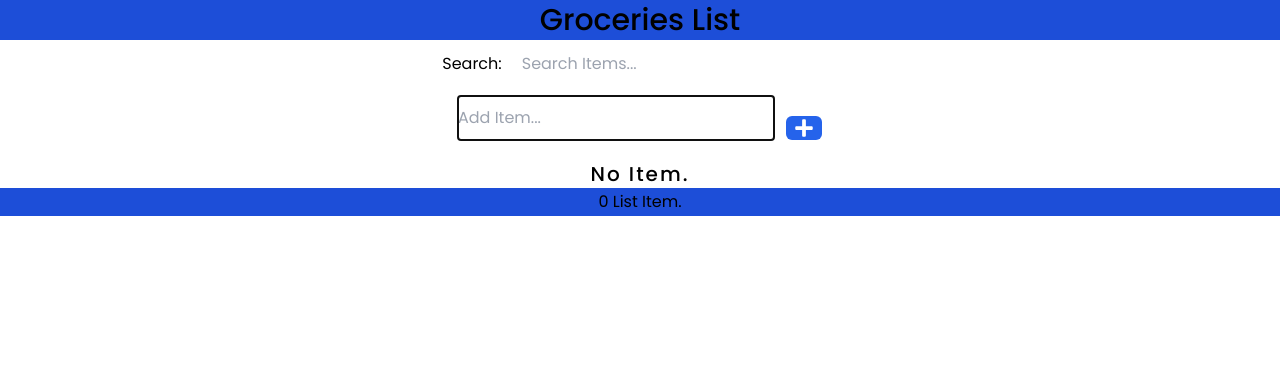
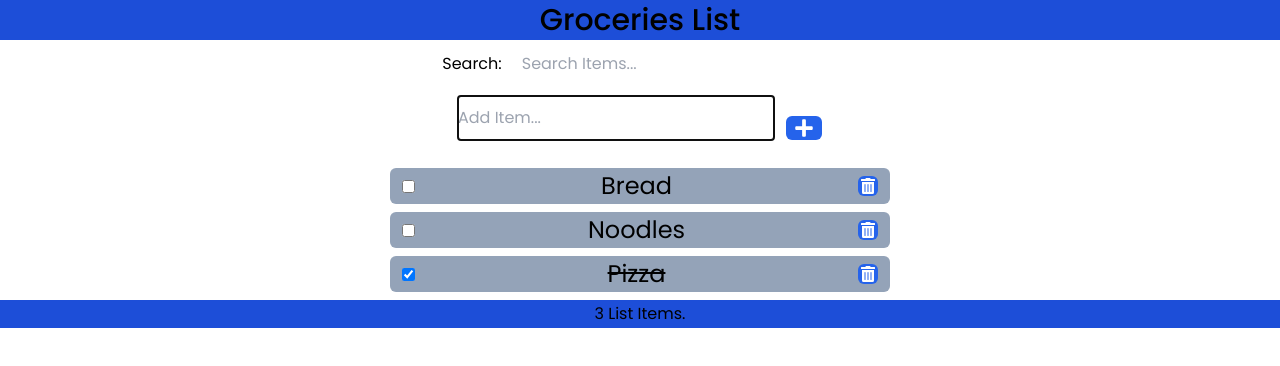
Before and after one commit to alwaysappear/Groceries-List-React-Prac, a React (Vite) app: page / in a window 1280 px wide. Shown: the top 366 px of the page. Built offline with nearby package versions, Linux system fonts and the light colour scheme; data requests are answered from the project's data file.

Commit message:
added json server

```diff
--- /dev/null
+++ b/data/db.json
@@ -0,0 +1,18 @@
+{
+    "items": [{
+            "id": 1,
+            "checked": false,
+            "item": "Bread"
+        },
+        {
+            "id": 2,
+            "checked": false,
+            "item": "Noodles"
+        },
+        {
+            "id": 3,
+            "checked": true,
+            "item": "Pizza"
+        }
+    ]
+}
--- a/src/App.jsx
+++ b/src/App.jsx
@@ -6,31 +6,39 @@ import AddItem from './components/AddItem'
 import SearchItem from './components/SearchItem'
 
 function App() {
-  const getItemsFromLocalStorage = JSON.parse(localStorage.getItem('shoppinglist'))
-  const getItems = getItemsFromLocalStorage === null ? [] : getItemsFromLocalStorage
-  const [items, setItems] = useState(getItems)
+  const API_URL = "http://localhost:5050/items"
+  const [items, setItems] = useState([])
   const [search, setSearch] = useState("")
+  const [fetchErr, setFetchErr] = useState(null);
+
 
   useEffect(() => {
+    const fetchItems = async () => {
+      try {
+        const res = await fetch(API_URL)
+        if (!res.ok) throw new Error("High Latency!")
+        const listItems = await res.json()
+        setItems(listItems)
+        setFetchErr(null)
+      } catch (err) {
+        console.log(err.message)
+      }
+    }
 
+    (async () => await fetchItems())()
   }, [])
 
-  const setAndSaveItems = (newItems) => {
-    setItems(newItems)
-    localStorage.setItem('shoppinglist', JSON.stringify(newItems))
+  const checkItem = id => {
+    const listItems = [...items.map(item => item.id === id ? { ...item, checked: !item.checked } : item)]
+    setItems(listItems)
   }
 
-  const checkItem = (id) => {
-    const listItems = [...items.map(item => item.id === id ? { ...item, checked: !item.checked } : item)]
-    setAndSaveItems(listItems)
+  const deleteItem = id => {
+    const listItems = [...items.filter(item => item.id !== id)]
+    setItems(listItems)
   }
 
-  const deleteItem = (id) => {
-    const listItems = [...items.filter(item => item.id !== id)]
-    setAndSaveItems(listItems)
-  }
-
-  const addItem = (item) => {
+  const addItem = item => {
     let id = 0
     const [IDList, newArr] = [[], []]
     items.forEach(item => {
@@ -52,7 +60,7 @@ function App() {
     }
     const newItem = { id, checked: false, ...item }
     const listItems = [...items, newItem]
-    setAndSaveItems(listItems)
+    setItems(listItems)
   }
 
   return (
--- a/src/components/SearchItem.jsx
+++ b/src/components/SearchItem.jsx
@@ -1,8 +1,8 @@
 const SearchItem = ({ search, onSetSearch }) => {
     return (
-        <form onSubmit={(e) => e.preventDefault()} className="flex gap-5 mt-3">
+        <form onSubmit={e => e.preventDefault()} className="flex gap-5 mt-3">
             <label htmlFor="search">Search:</label>
-            <input type="text" id="search" placeholder="Search Items..." value={search} onChange={(e) => onSetSearch(e.target.value)} />
+            <input type="text" id="search" placeholder="Search Items..." value={search} onChange={e => onSetSearch(e.target.value)} />
         </form>
     )
 }
```
